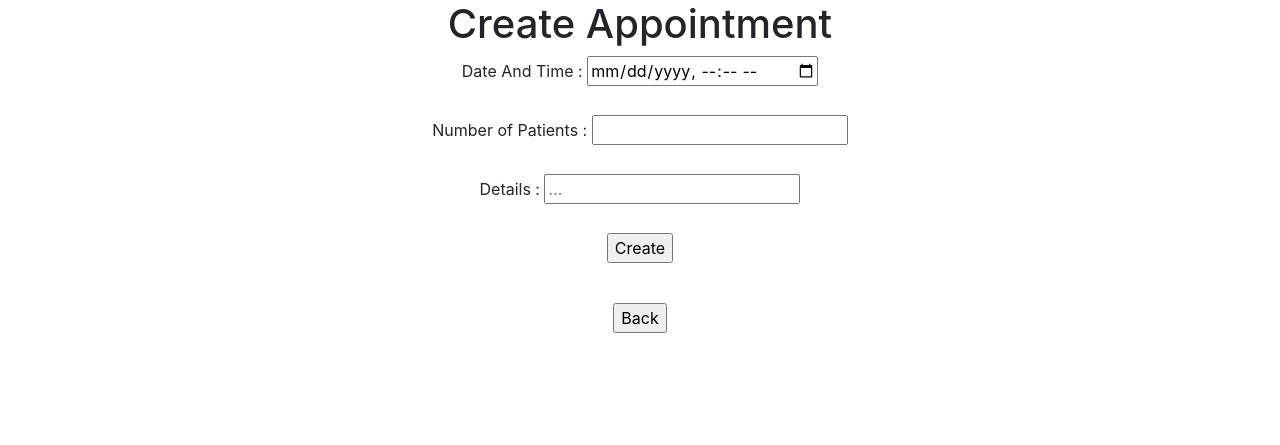
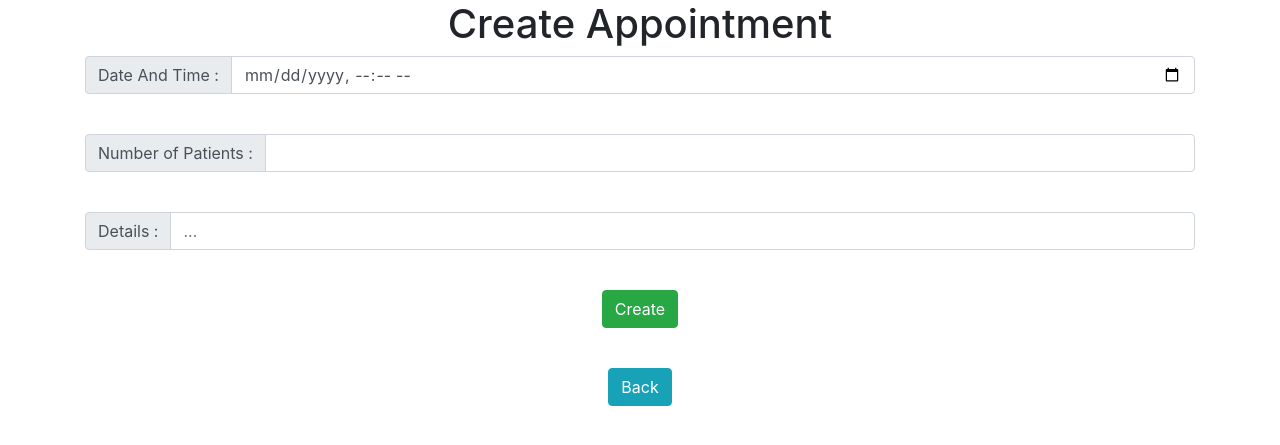
Before and after one commit to OliverW98/ISAD251, a PHP site: page /createAppointmentPage.php in a window 1280 px wide. Shown: the top 445 px of the page. Run offline with PHP 8.4, Linux system fonts and the light colour scheme.

Commit message:
create and edit appointment bootstrap

```diff
--- a/createAppointmentPage.php
+++ b/createAppointmentPage.php
@@ -5,13 +5,13 @@ include $_SERVER['DOCUMENT_ROOT'] . '/src/model/appointment.php';
 include $_SERVER['DOCUMENT_ROOT'] . '/src/model/user.php';
 
 $paraOutput = '';
-$paraOutputColour= 'black';
+$paraOutputColour = 'black';
 
 function RecordUserAppointment($datetime, $details, $numOfPatients)
 {
     $UserID = 1;
     $notes = '';
-    recordAppointment($UserID,$datetime,$details,$notes, $numOfPatients);
+    recordAppointment($UserID, $datetime, $details, $notes, $numOfPatients);
 }
 
 
@@ -21,15 +21,15 @@ if (isset($_POST['btnInput'])) {
 
     //TO DO : can not create a past appointment (date cant be in the past)
 
-    if (empty($_POST['datetimeInput']) || empty($_POST['detailsInput']) || empty($_POST['numOfPatientsInput'])){
-        $paraOutputColour= 'red';
+    if (empty($_POST['datetimeInput']) || empty($_POST['detailsInput']) || empty($_POST['numOfPatientsInput'])) {
+        $paraOutputColour = 'red';
         $paraOutput = "Make sure to fill all fields.";
-    }elseif ($tempNumOfPatients <= 0){
+    } elseif ($tempNumOfPatients <= 0) {
         $paraOutputColour = 'red';
         $paraOutput = 'Number of patients must be positive.';
-    }else{
-        RecordUserAppointment($_POST['datetimeInput'],$_POST['detailsInput'], $_POST['numOfPatientsInput']);
-        $paraOutputColour= 'green';
+    } else {
+        RecordUserAppointment($_POST['datetimeInput'], $_POST['detailsInput'], $_POST['numOfPatientsInput']);
+        $paraOutputColour = 'green';
         $paraOutput = "Appointment created";
     }
 }
@@ -60,41 +60,54 @@ if (isset($_POST['btnInput'])) {
 
         <div class="row">
             <div class="col-sm-12">
-                <label for="datetimeInput">Date And Time : </label>
-                <input type="datetime-local" name="datetimeInput">
+                <div class="input-group mb-3">
+                    <div class="input-group-prepend">
+                        <label class="input-group-text" for="datetimeInput">Date And Time : </label>
+                    </div>
+                    <input class="form-control" type="datetime-local" name="datetimeInput">
+                </div>
             </div>
         </div>
         <br>
         <div class="row">
             <div class="col-sm-12">
-                <label for="numOfPatientsInput">Number of Patients : </label>
-                <input name="numOfPatientsInput" type="number">
+                <div class="input-group mb-3">
+                    <div class="input-group-prepend">
+                        <label class="input-group-text" for="numOfPatientsInput">Number of Patients : </label>
+                    </div>
+                    <input class="form-control" name="numOfPatientsInput" type="number">
+                </div>
             </div>
         </div>
         <br>
         <div class="row">
             <div class="col-sm-12">
-                <label for="detailsInput">Details : </label>
-                <input name="detailsInput" placeholder="..." type="text">
+                <div class="input-group mb-3">
+                    <div class="input-group-prepend">
+                        <label class="input-group-text" for="detailsInput">Details : </label>
+                    </div>
+                    <input class="form-control" name="detailsInput" placeholder="..." type="text">
+                </div>
             </div>
         </div>
         <br>
         <div class="row">
             <div class="col-sm-12">
-                <input name="btnInput" value="Create" type="submit">
+                <input class="btn btn-success" name="btnInput" value="Create" type="submit">
             </div>
         </div>
 
         <div class="row">
             <div class="col-sm-12">
-                <p style="color: <?php echo $paraOutputColour; ?>" > <?php echo $paraOutput; ?> </p>
+                <p style="color: <?php echo $paraOutputColour; ?>"> <?php echo $paraOutput; ?> </p>
             </div>
         </div>
 
         <br>
         <div class="row">
             <div class="col-sm-12">
-                <input name="btnBack" value="Back" type="button" onclick="location.href='index.php'">
+                <input class="btn btn-info" name="btnBack" value="Back" type="button"
+                       onclick="location.href='viewAppointmentsPage.php'">
             </div>
         </div>
     </div>
--- a/index.php
+++ b/index.php
@@ -18,8 +18,10 @@
 
     <div class="row">
         <div class="col-sm-12">
-            <input name="viewAppointmentsPageBtn" value="View Appointments" type="button" onclick="location.href='viewAppointmentsPage.php'">
-            <input name="viewDeadlinePageBtn" value="View Deadline" type="button" onclick="location.href='viewDeadlinesPage.php'">
+            <input class="btn btn-light" name="viewAppointmentsPageBtn" value="View Appointments" type="button"
+                   onclick="location.href='viewAppointmentsPage.php'">
+            <input class="btn btn-light" name="viewDeadlinePageBtn" value="View Deadline" type="button"
+                   onclick="location.href='viewDeadlinesPage.php'">
         </div>
     </div>
 </div>
--- a/viewAppointmentsPage.php
+++ b/viewAppointmentsPage.php
@@ -129,10 +129,10 @@ if (isset($_POST['btnAddNotes'])) {
                         <input class="btn btn-light" name="btnViewAppointment" value="View Appointment" type="submit">
                         <input class="btn btn-light" name="btnEditAppointment" value="Edit Appointment" type="submit">
                         <input class="btn btn-light" name="btnAddNotes" value="Add Notes" type="submit">
-                        <input class="btn btn-light" name="creatAppointmentPageBtn" value="Create Appointment"
+                        <input class="btn btn-success" name="creatAppointmentPageBtn" value="Create Appointment"
                                type="button"
                                onclick="location.href='createAppointmentPage.php'">
-                        <input class="btn btn-light" name="btnCancelAppointment" value="Cancel Appointment"
+                        <input class="btn btn-danger" name="btnCancelAppointment" value="Cancel Appointment"
                                type="submit">
 
                         <p style="color: <?php echo $paraOutputColour; ?>"> <?php echo $paraOutput; ?> </p>
```
Also changed, not shown: createDeadlinePage.php (+9 -9 lines), editAppointmentPage.php (+72 -58 lines).
